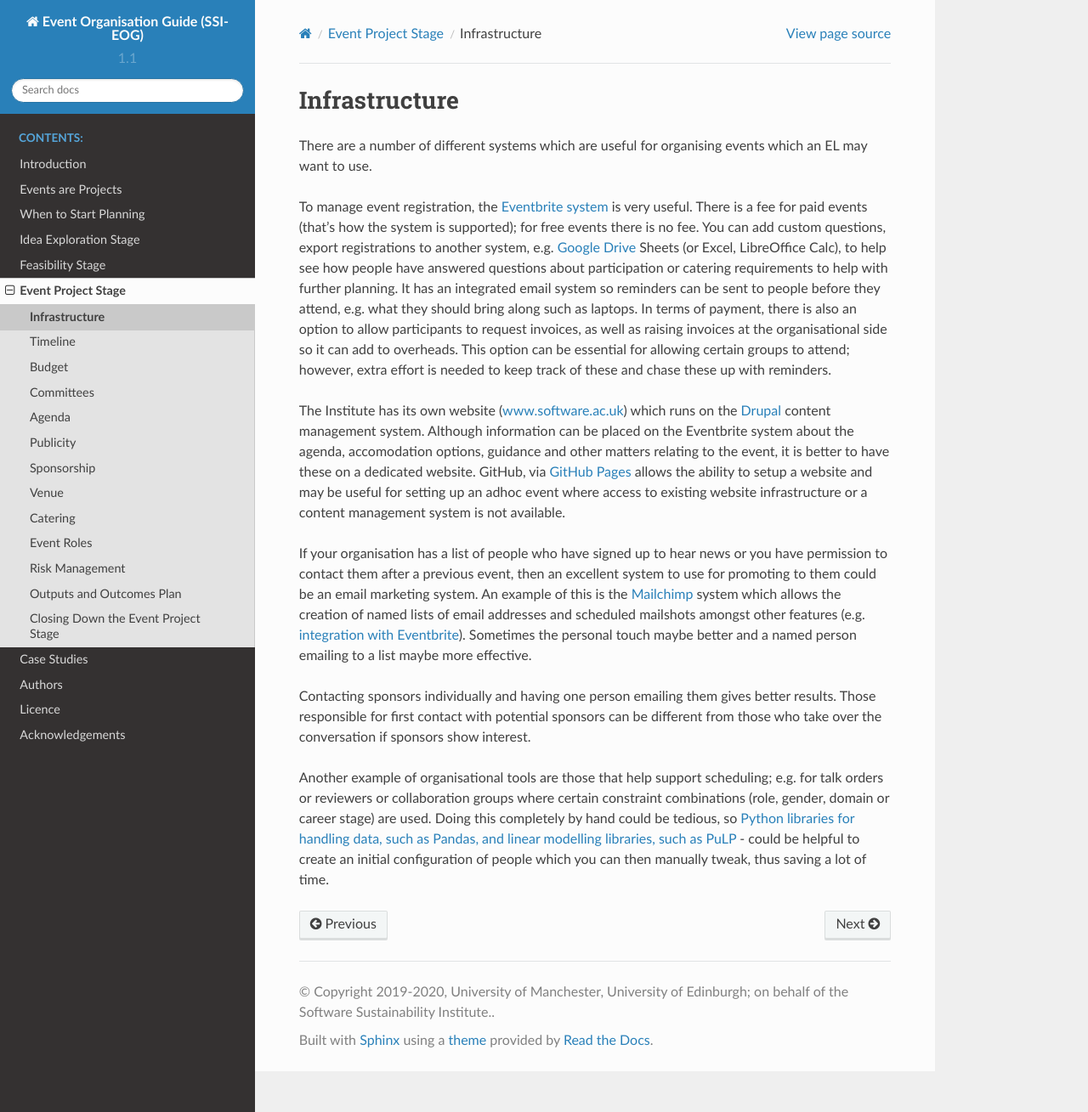
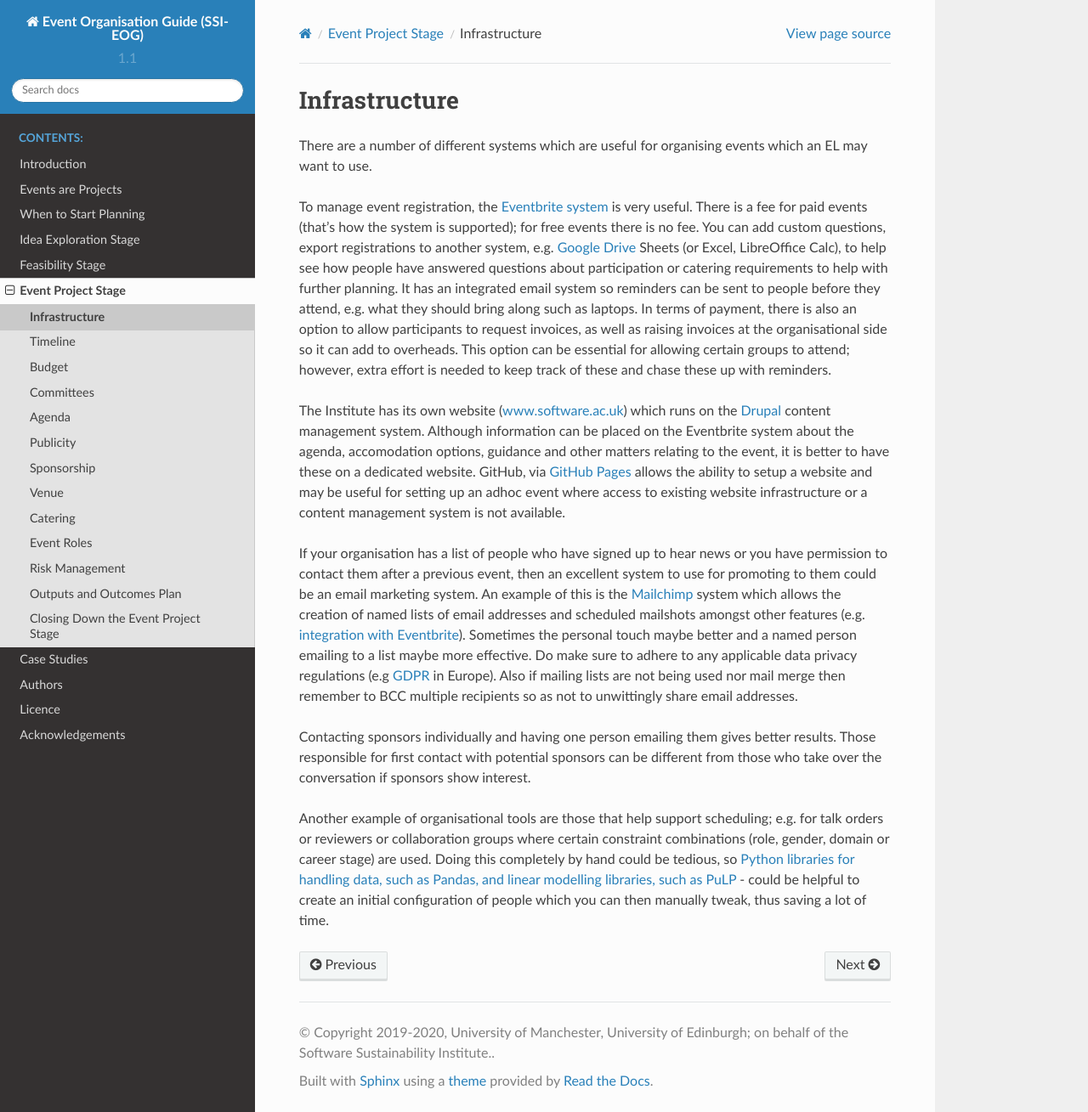
Before and after one commit to softwaresaved/event-organisation-guide, a Sphinx documentation site: the page built from docs/eog/eps-infrastructure.rst, in a window 1280 px wide and 1309 px high. Shown: the whole window at 85% size. Built offline with Sphinx 7.4.7 and the Read the Docs theme 2.0.0, drawn with Linux system fonts in a browser that asks for light colours.

Commit message:
Update eps-infrastructure.rst
made updates to include info from #32

```diff
--- a/docs/eog/eps-infrastructure.rst
+++ b/docs/eog/eps-infrastructure.rst
@@ -9,7 +9,7 @@
 
 The Institute has its own website (`www.software.ac.uk <https://www.software.ac.uk>`_) which runs on the `Drupal <https://www.drupal.org/>`_ content management system. Although information can be placed on the Eventbrite system about the agenda, accomodation options, guidance and other matters relating to the event, it is better to have these on a dedicated website. GitHub, via `GitHub Pages <https://pages.github.com/>`_ allows the ability to setup a website and may be useful for setting up an adhoc event where access to existing website infrastructure or a content management system is not available.
 
-If your organisation has a list of people who have signed up to hear news or you have permission to contact them after a previous event, then an excellent system to use for promoting to them could be an email marketing system. An example of this is the `Mailchimp <https://mailchimp.com/>`_ system which allows the creation of named lists of email addresses and scheduled mailshots amongst other features (e.g. `integration with Eventbrite <https://docs.google.com/document/d/1jF478TeevvO9BMRIIKTQYEmzIaec10dLuypTtNAxq4U/edit#>`_). Sometimes the personal touch maybe better and a named person emailing to a list maybe more effective.
+If your organisation has a list of people who have signed up to hear news or you have permission to contact them after a previous event, then an excellent system to use for promoting to them could be an email marketing system. An example of this is the `Mailchimp <https://mailchimp.com/>`_ system which allows the creation of named lists of email addresses and scheduled mailshots amongst other features (e.g. `integration with Eventbrite <https://docs.google.com/document/d/1jF478TeevvO9BMRIIKTQYEmzIaec10dLuypTtNAxq4U/edit#>`_). Sometimes the personal touch maybe better and a named person emailing to a list maybe more effective. Do make sure to adhere to any applicable data privacy regulations (e.g `GDPR <https://en.wikipedia.org/wiki/General_Data_Protection_Regulation>`_ in Europe). Also if mailing lists are not being used nor mail merge then remember to BCC multiple recipients so as not to unwittingly share email addresses.
 
 Contacting sponsors individually and having one person emailing them gives better results. Those responsible for first contact with potential sponsors can be different from those who take over the conversation if sponsors show interest.
 
```
